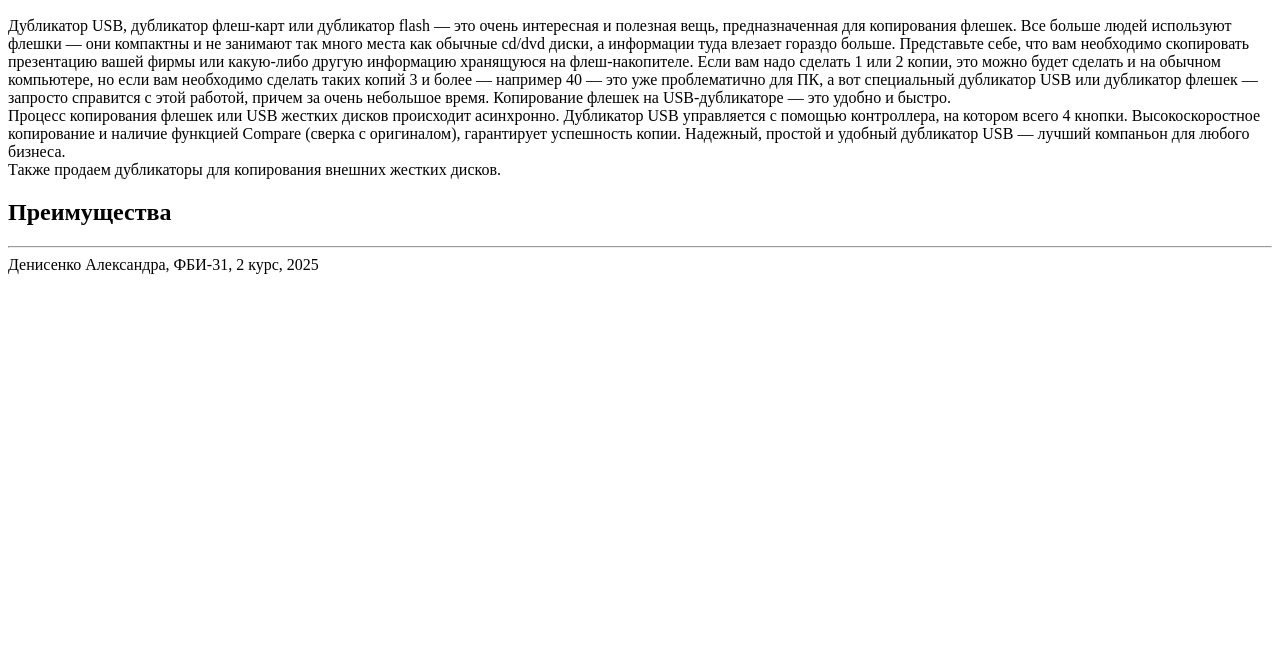
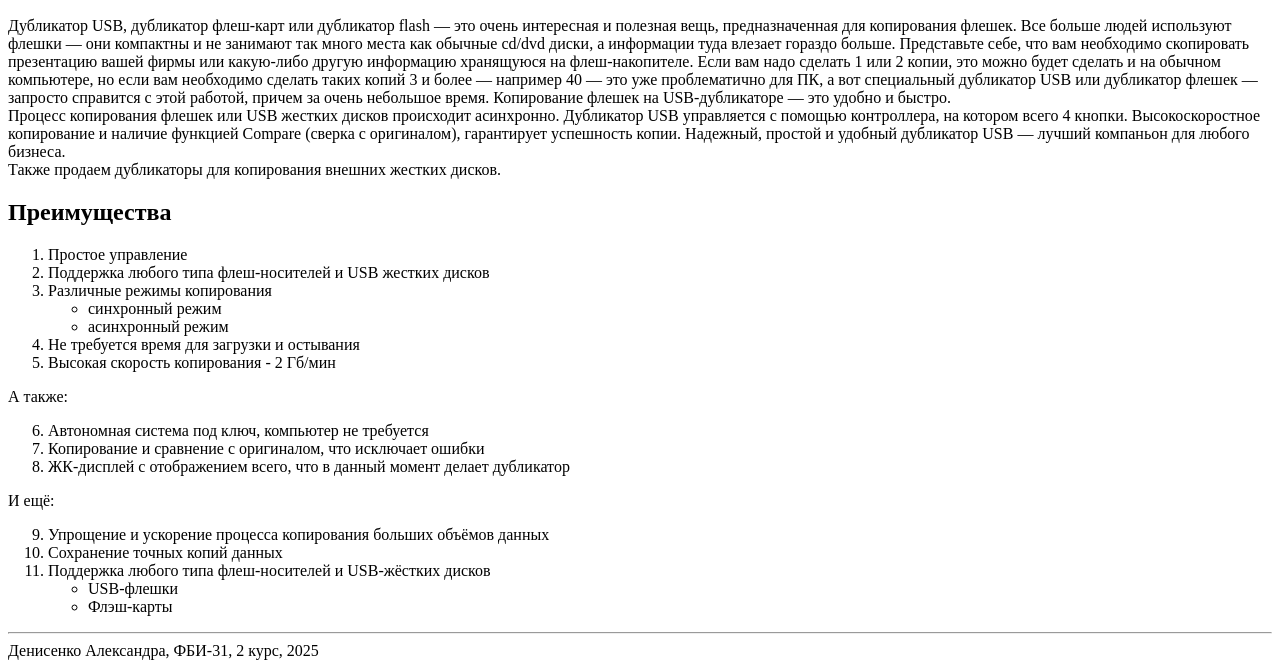
Before and after one commit to nesssai/web-front-labs-denisenko, a plain HTML site: page lab2/usb.html in a window 1280 px wide. Shown: the part 146-814 px from the top of the page. Drawn offline with Linux system fonts and the light colour scheme.

Commit message:
Преимущества

```diff
--- a/lab2/usb.html
+++ b/lab2/usb.html
@@ -34,6 +34,35 @@
             <div>Также продаем дубликаторы для копирования внешних жестких дисков.</div>
 
             <h2>Преимущества</h2>
+
+            <ol>
+                <li>Простое управление</li>
+                <li>Поддержка любого типа флеш-носителей и USB жестких дисков</li>
+                <li>Различные режимы копирования</li>
+                    <ul>
+                        <li>синхронный режим</li>
+                        <li>асинхронный режим</li>
+                    </ul>
+                <li>Не требуется время для загрузки и остывания</li>
+                <li>Высокая скорость копирования - 2 Гб/мин</li>
+            </ol>
+            <div>А также:</div>
+            <ol start="6">
+                <li>Автономная система под ключ, компьютер не требуется</li>
+                <li>Копирование и сравнение с оригиналом, что исключает ошибки</li>
+                <li>ЖК-дисплей с отображением всего, что в данный момент делает дубликатор</li>
+            </ol>
+            <div>И ещё:</div>
+            <ol start="9">
+                <li>Упрощение и ускорение процесса копирования больших объёмов данных</li>
+                <li>Сохранение точных копий данных</li>
+                <li>Поддержка любого типа флеш-носителей и USB-жёстких дисков</li>
+                    <ul>
+                        <li>USB-флешки</li>
+                        <li>Флэш-карты</li>
+                    </ul>
+            </ol>
+
         </main>
 
         <footer>
```
